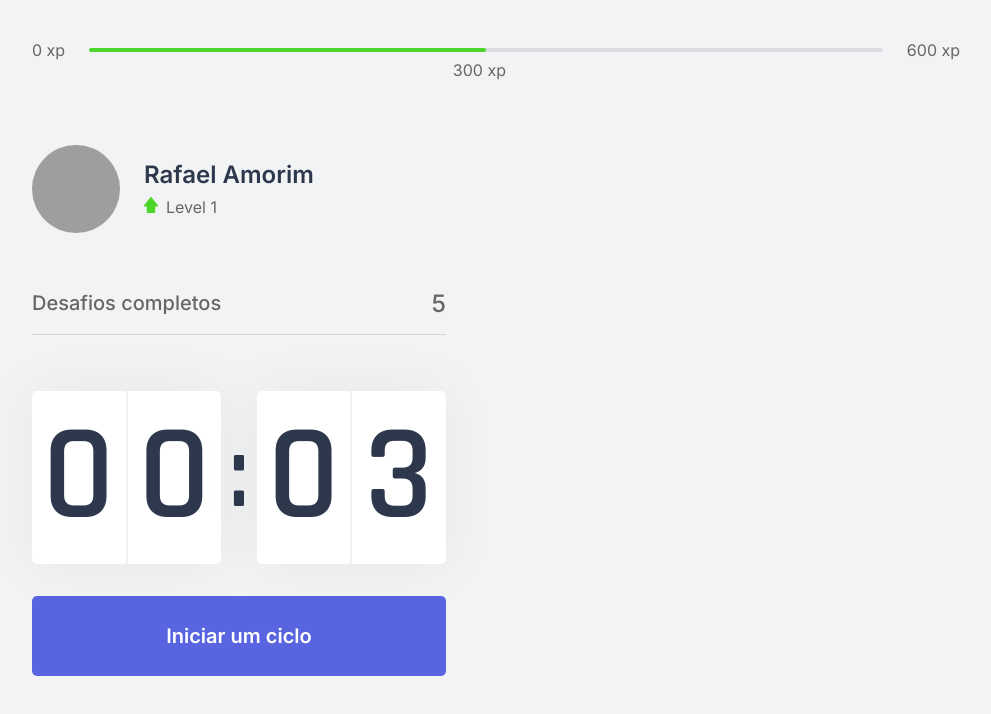
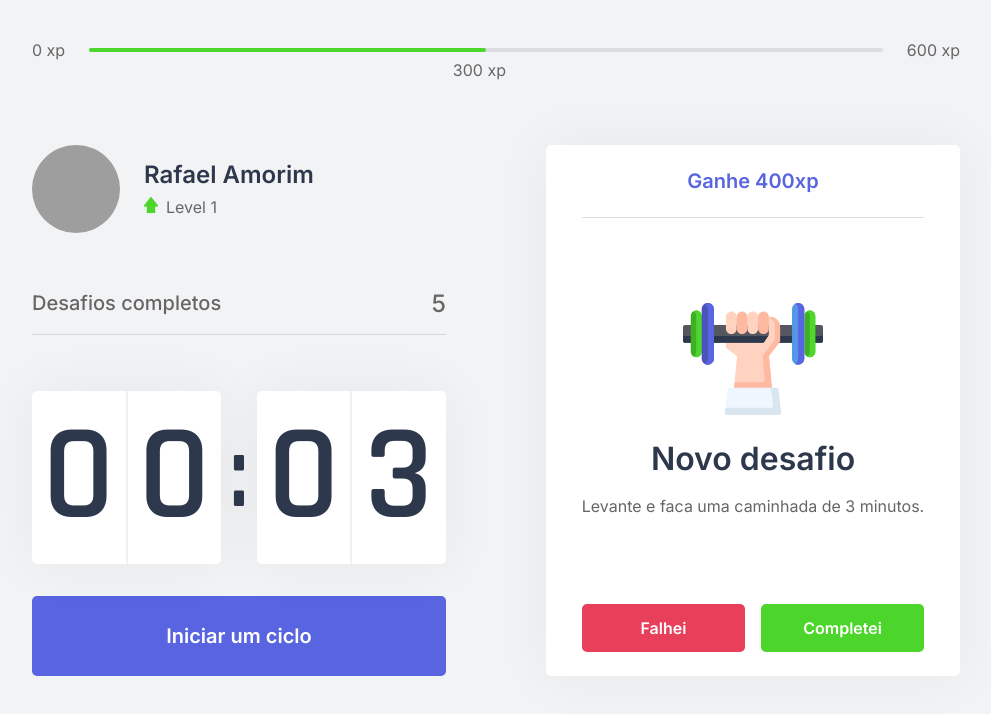
Before and after one commit to rafAmorim8/moveit-next, a Next.js app: page / in a window 1280 px wide. Shown: the top 714 px of the page, without its empty margins (144-1135 px from the left). Built offline with nearby package versions, Linux system fonts and the light colour scheme; grey boxes are pictures that could not be loaded.

Commit message:
Creates challengeBox container

```diff
--- /dev/null
+++ b/src/components/ChallangeBox.tsx
@@ -0,0 +1,44 @@
+import styles from '../styles/components/ChallengeBox.module.css';
+
+export function ChallengBox() {
+  const hasActiveChallenge = true;
+  return (
+    <div className={styles.challengeBoxContainer}>
+      { hasActiveChallenge ? (
+        <div className={styles.challengeActive}>
+          <header>Ganhe 400xp</header>
+
+          <main>
+            <img src="icons/body.svg" alt="Body" />
+            <strong>Novo desafio</strong>
+            <p>Levante e faca uma caminhada de 3 minutos.</p>
+          </main>
+
+          <footer>
+            <button
+              type="button"
+              className={styles.challengeFailedButton}
+            >
+              Falhei
+            </button>
+            <button
+              type="button"
+              className={styles.challengeSucceededButton}
+            >
+              Completei
+            </button>
+          </footer>
+        </div>
+      ) : (
+          <div className={styles.challengeNotActive}>
+            <strong>Finalize um ciclo para receber um desafio</strong>
+            <p>
+              <img src="icons/level-up.svg" alt="Level up" />
+            Avance de level completando desafios.
+          </p>
+          </div>
+        )
+      }
+    </div >
+  );
+}
--- a/src/pages/index.tsx
+++ b/src/pages/index.tsx
@@ -2,6 +2,7 @@
 import { Countdown } from "../components/Countdown";
 import { ExperienceBar } from "../components/ExperienceBar";
 import { Profile } from "../components/Profile";
+import { ChallengBox } from "../components/ChallangeBox";
 
 import Head from 'next/head';
 
@@ -23,6 +24,7 @@
           <Countdown />
         </div>
         <div>
+          <ChallengBox />
         </div>
       </section>
     </div>
--- /dev/null
+++ b/src/styles/components/ChallengeBox.module.css
@@ -0,0 +1,109 @@
+.challengeBoxContainer {
+  height: 100%;
+
+  background: var(--white);
+  border-radius: 5px;
+  box-shadow: 0 0 60px rgba(0, 0, 0, 0.05);
+  padding: 1.5rem 2rem;
+
+  display: flex;
+  flex-direction: column;
+  align-items: center;
+  justify-content: center;
+  text-align: center;
+}
+
+.challengeNotActive {
+  display: flex;
+  flex-direction: column;
+  align-items: center;
+}
+
+.challengeNotActive strong {
+  font-size: 1.5rem;
+  font-weight: 500;
+  line-height: 1.4;
+}
+
+.challengeNotActive p {
+  display: flex;
+  flex-direction: column;
+  align-items: center;
+  line-height: 1.4;
+  max-width: 70%;
+  margin-top: 3rem;
+}
+
+.challengeNotActive p img {
+  margin-bottom: 1rem;
+}
+
+.challengeActive {
+  height: 100%;
+
+  display: flex;
+  flex-direction: column;
+}
+
+.challengeActive header {
+  color: var(--blue);
+  font-weight: 600;
+  font-size: 1.25rem;
+  padding: 0 2rem 1.5rem;
+  border-bottom: 1px solid var(--gray-line);
+}
+
+.challengeActive main {
+  flex: 1;
+  display: flex;
+  flex-direction: column;
+  align-items: center;
+  justify-content: center;
+}
+
+.challengeActive main strong {
+  font-weight: 600;
+  font-size: 2rem;
+  color: var(--title);
+  margin: 1.5rem 0 1rem;
+}
+
+.challengeActive main p {
+  line-height: 1.5;
+}
+
+.challengeActive footer {
+  display: grid;
+  grid-template-columns: repeat(2, 1fr);
+  gap: 1rem;
+}
+
+.challengeActive footer button {
+  height: 3rem;
+
+  display: flex;
+  align-items: center;
+  justify-content: center;
+
+  border: 0;
+  border-radius: 5px;
+
+  color: var(--white);
+
+  font-size: 1rem;
+  font-weight: 600;
+
+  transition: filter 0.2s;
+}
+
+.challengeActive footer button.challengeFailedButton {
+  background: var(--red);
+}
+
+.challengeActive footer button.challengeSucceededButton {
+  background: var(--green);
+}
+
+.challengeActive footer button:hover {
+  filter: brightness(0.9);
+}
```
